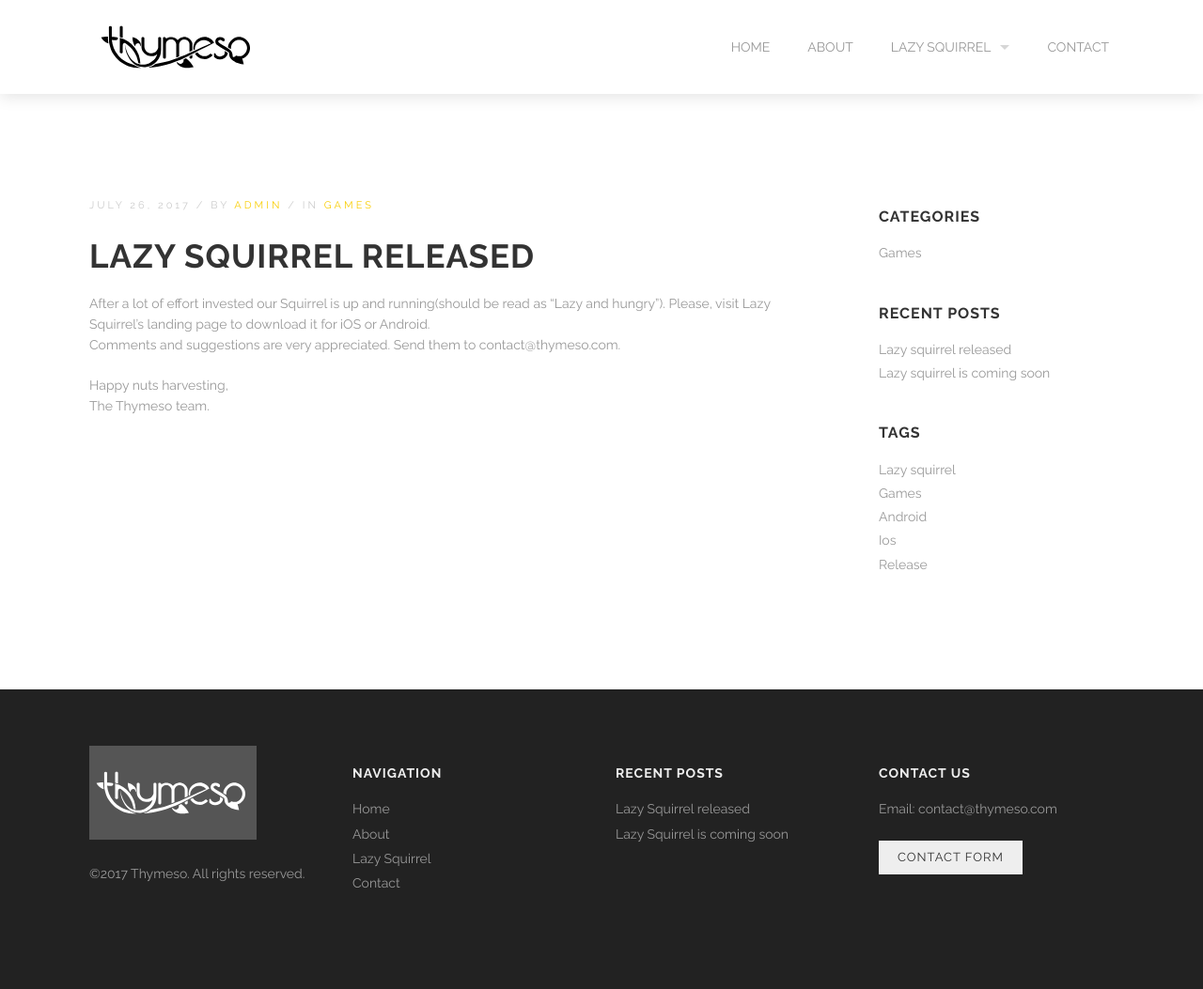
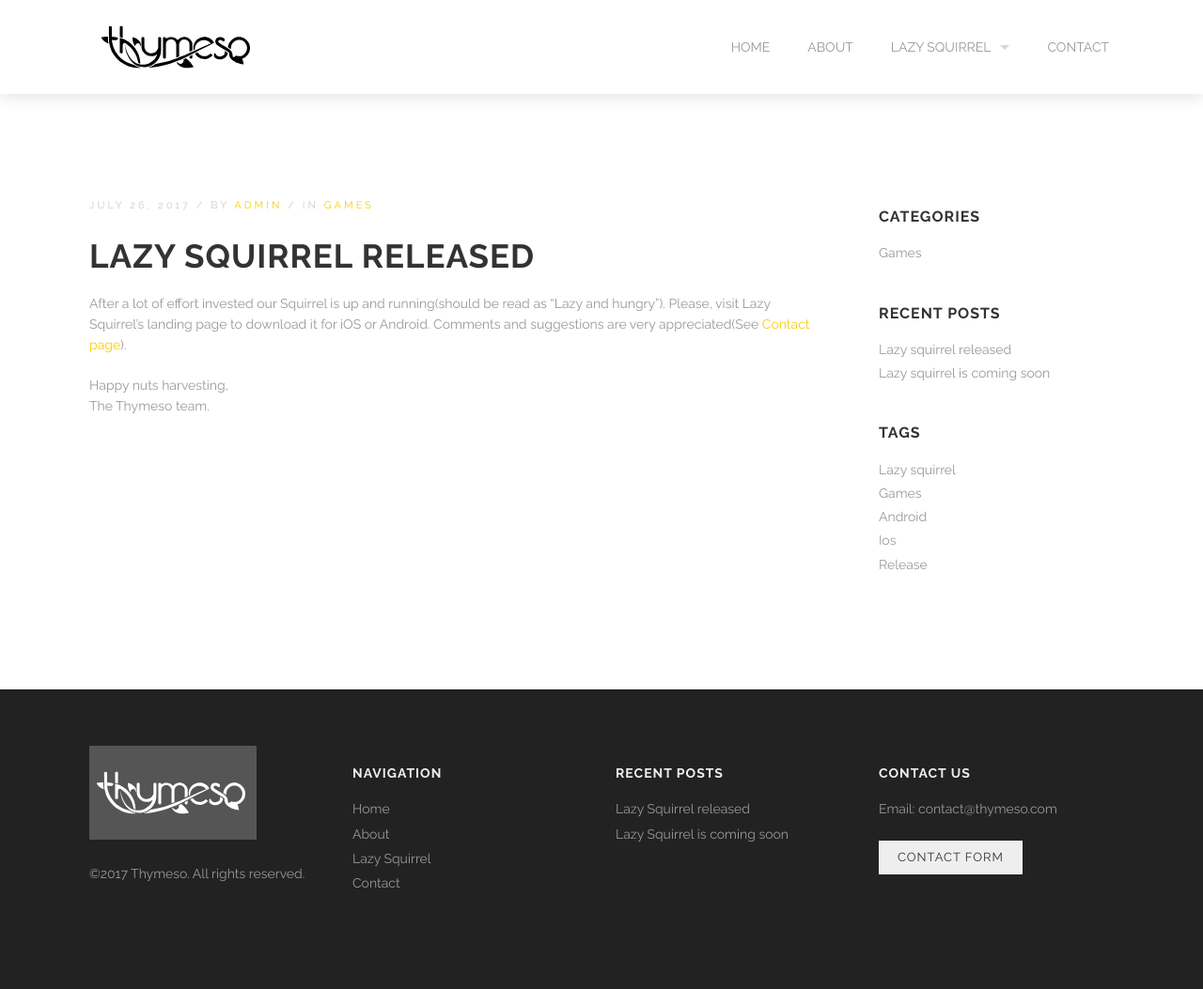
Before and after one commit to bigmugbyte/bigmugbyte.github.io, a Jekyll site: the page built from _posts/2015-07-26-lazy-squirrel-released.markdown, in a window 1280 px wide. Shown: the whole page at 94% size. Built offline with Jekyll 4.4.1, drawn with Linux system fonts in a browser that asks for light colours.

Commit message:
contact page included

```diff
--- a/_posts/2015-07-26-lazy-squirrel-released.markdown
+++ b/_posts/2015-07-26-lazy-squirrel-released.markdown
@@ -14,8 +14,7 @@
   Lazy Squirrel is up and running.
 ---
 
-After a lot of effort invested our Squirrel is up and running(should be read as "Lazy and hungry"). Please, visit Lazy Squirrel's landing page to download it for iOS or Android.
-Comments and suggestions are very appreciated. Send them to contact@thymeso.com.
+After a lot of effort invested our Squirrel is up and running(should be read as "Lazy and hungry"). Please, visit Lazy Squirrel's landing page to download it for iOS or Android. Comments and suggestions are very appreciated(See [Contact page](https://www.thymeso.com/contact.html)).
 
 Happy nuts harvesting,
 The Thymeso team.
```
